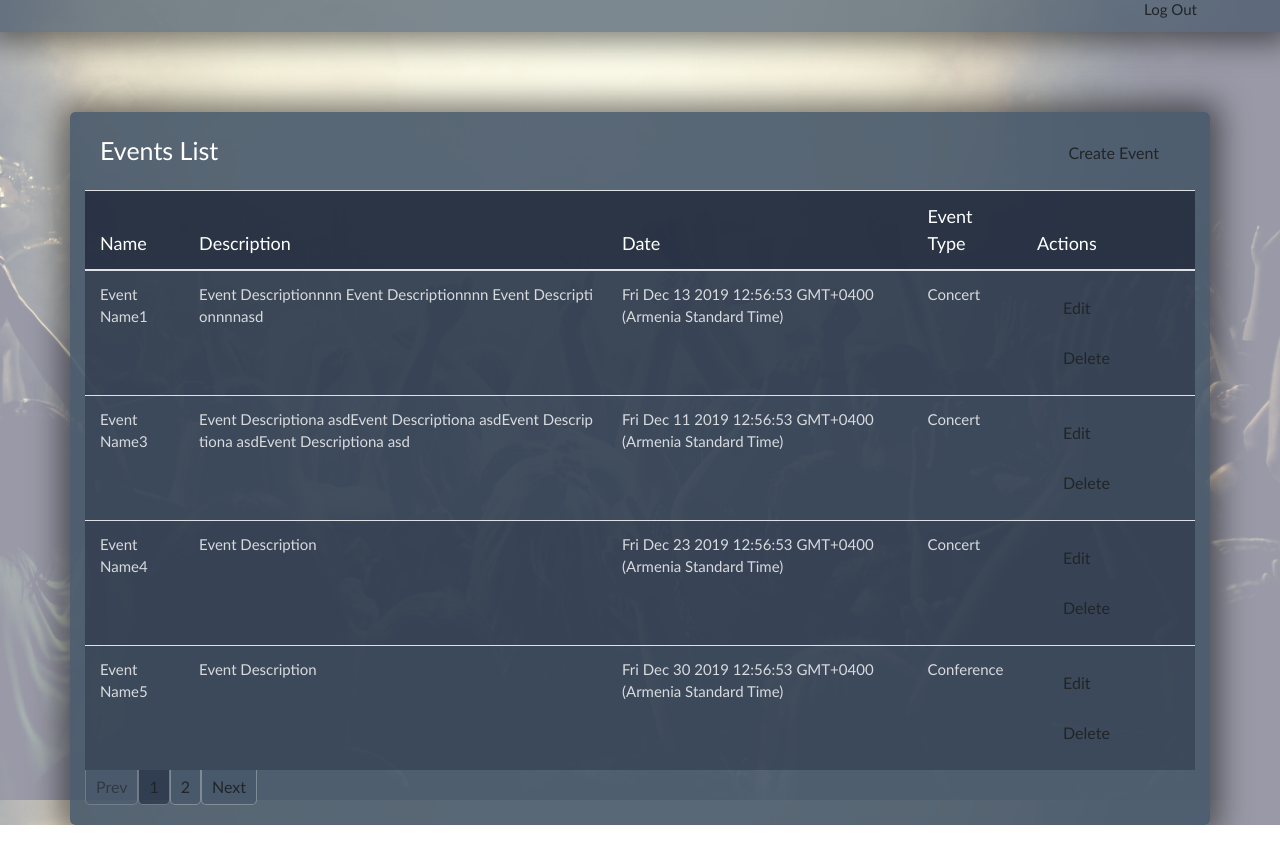
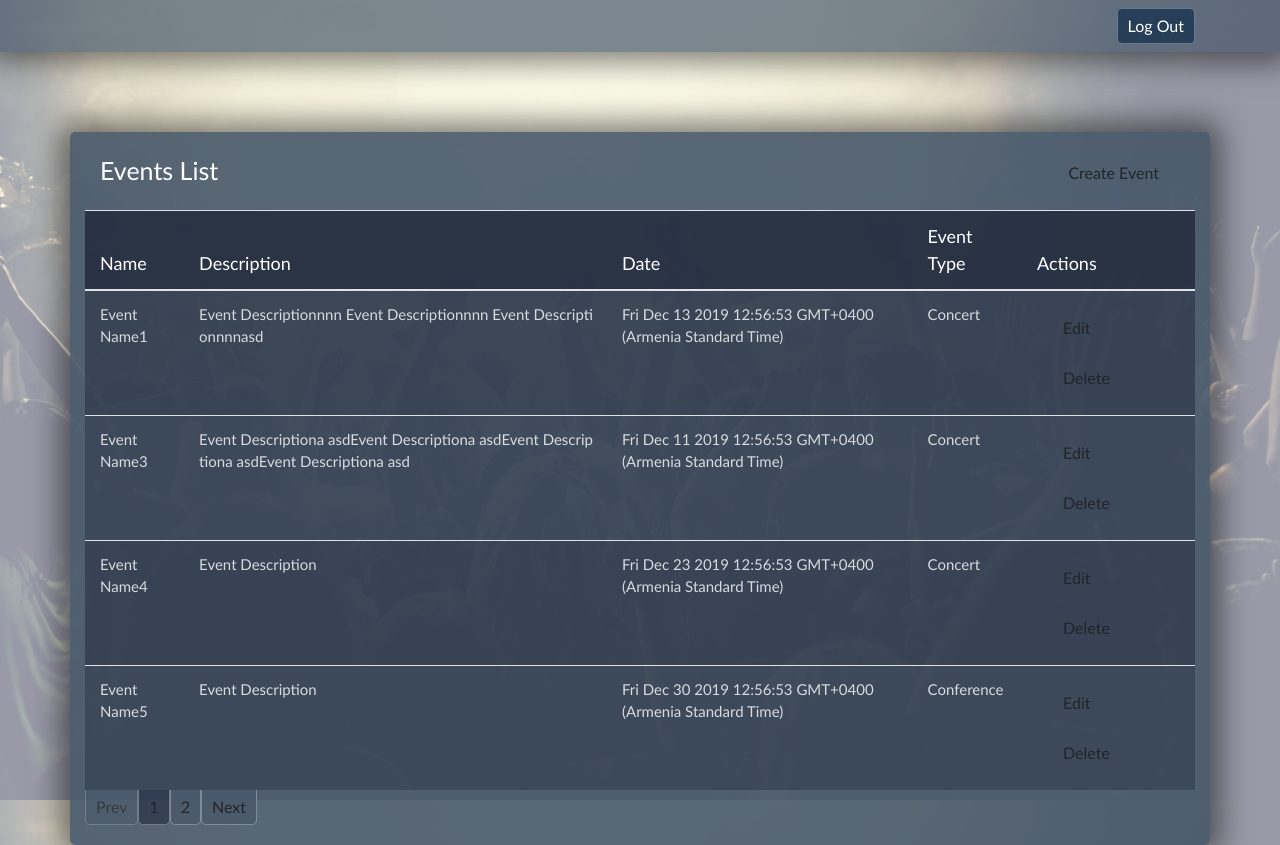
Before and after one commit to arthurmargarian/ng-events, an Angular app: page /events-table in a window 1280 px wide. Built offline with nearby package versions, Linux system fonts and the light colour scheme; data requests are answered from the project's data file; sample sign-in values are in the browser's storage.

Commit message:
header component-> code clean up and redesign

```diff
--- a/src/app/guest/components/login/login.component.html
+++ b/src/app/guest/components/login/login.component.html
@@ -46,7 +46,7 @@
             </div>
             <div class="text-center mt-lg-3">
               <button type="submit"
-                      [class.invalid]="submitted && loginForm.invalid"
+                      [class.invalid]="!validCredentials ||(submitted && loginForm.invalid)"
                       class="my-btn w-100">
                 Submit
               </button>
--- a/src/app/shared/components/header/header.component.html
+++ b/src/app/shared/components/header/header.component.html
@@ -1,8 +1,8 @@
 <header>
-  <div class="container">
-    <h3>
-      {{fullName}}
-    </h3>
-    <button class="btn logout-btn" (click)="logout()">Log Out</button>
-  </div>
+  <nav class="navbar navbar-dark bg-dark">
+    <div class="container">
+      <h4 class="navbar-brand">{{fullName}}</h4>
+      <button class="my-btn" (click)="logOut()">Log Out</button>
+    </div>
+  </nav>
 </header>
--- a/src/app/shared/components/header/header.component.scss
+++ b/src/app/shared/components/header/header.component.scss
@@ -1,22 +1,10 @@
-header {
-  width: 100%;
-  background: rgba(71, 88, 106, 0.7);
-  box-shadow: 0 0 30px 10px rgba(0, 0, 0, 0.5);
-  color: rgb(255, 255, 255);
+.navbar-dark{
+    background: rgba(71, 88, 106, 0.7) !important;
+    box-shadow: 0 0 30px 10px rgba(0, 0, 0, 0.5) !important;
+}
 
-  .container {
-    position: relative;
-    padding: 12px 0;
-  }
-
-  .logout-btn {
-    position: absolute;
-    right: 0;
-    bottom: 17%;
-    padding: 5px 12px;
-    font-size: 15px;
-    &:hover {
-      background: rgba(255, 0, 0, 0.3) !important;
-    }
+.my-btn{
+  &:hover{
+    background: rgba(255, 0, 0, 0.6);
   }
 }
--- a/src/app/shared/components/header/header.component.ts
+++ b/src/app/shared/components/header/header.component.ts
@@ -16,7 +16,8 @@ export class HeaderComponent implements OnInit {
   ngOnInit() {
     this.fullName = localStorage.getItem('fullName');
   }
-  private logout():void {
+
+  private logOut(): void {
     this.authService.logout();
     this.router.navigate(['/login']);
   }
```
Also changed, not shown: src/styles.scss (+3 -137 lines).
